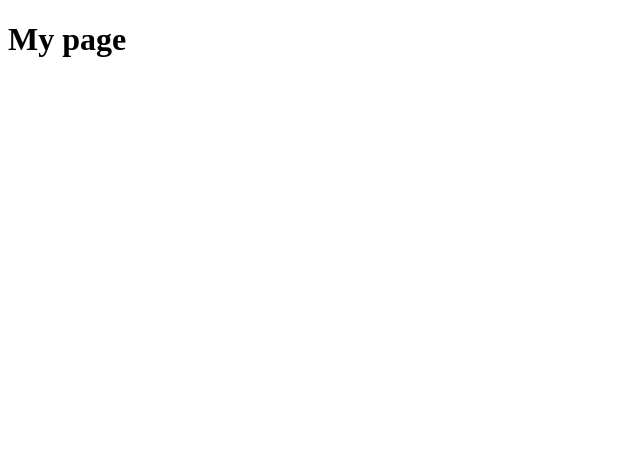
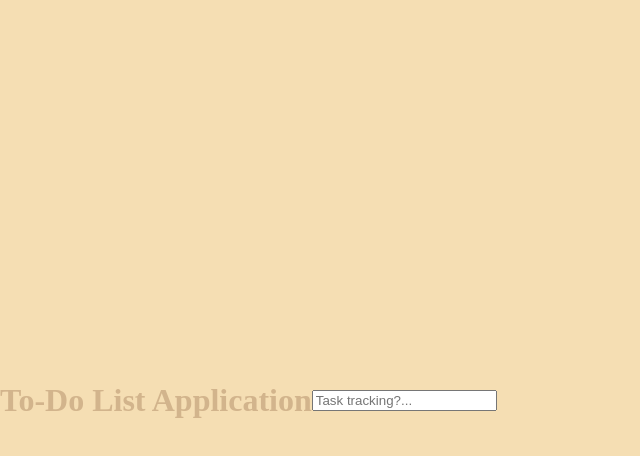
Before and after one commit to mikegg4545/to-do-list-app, a website: page index.html in a window 1280 px wide. Shown: the whole page, without its empty margins (0-640 px from the left). Drawn offline with Linux system fonts and the light colour scheme.

Commit message:
Add createElement, append child, stylesheet link and css styling

```diff
--- a/index.html
+++ b/index.html
@@ -4,10 +4,13 @@
     <meta charset="UTF-8" />
     <meta name="viewport" content="width=device-width, initial-scale=1.0" />
     <link rel="stylesheet" href="./style.css" />
-    <title>Document</title>
+    <link rel="stylesheet" type="text/css" href="style.css" />
+
+    <title>To-Do App</title>
   </head>
   <body>
-    <script src="./index.js"></script>
-    <h1>My page</h1>
+    <h1>To-Do List Application</h1>
+    <br />
+    <script defer src="./index.js"></script>
   </body>
 </html>
--- a/index.js
+++ b/index.js
@@ -0,0 +1,7 @@
+console.log("My code is running");
+
+let input = document.createElement("input");
+input.type = "text";
+input.placeholder = "Task tracking?...";
+
+document.body.appendChild(input);
--- a/style.css
+++ b/style.css
@@ -0,0 +1,11 @@
+h1 {
+  text-align: center;
+  color: tan;
+}
+body {
+  display: flex;
+  background-color: wheat;
+  place-items: center;
+  min-height: 100vh;
+  margin: 0;
+}
```
